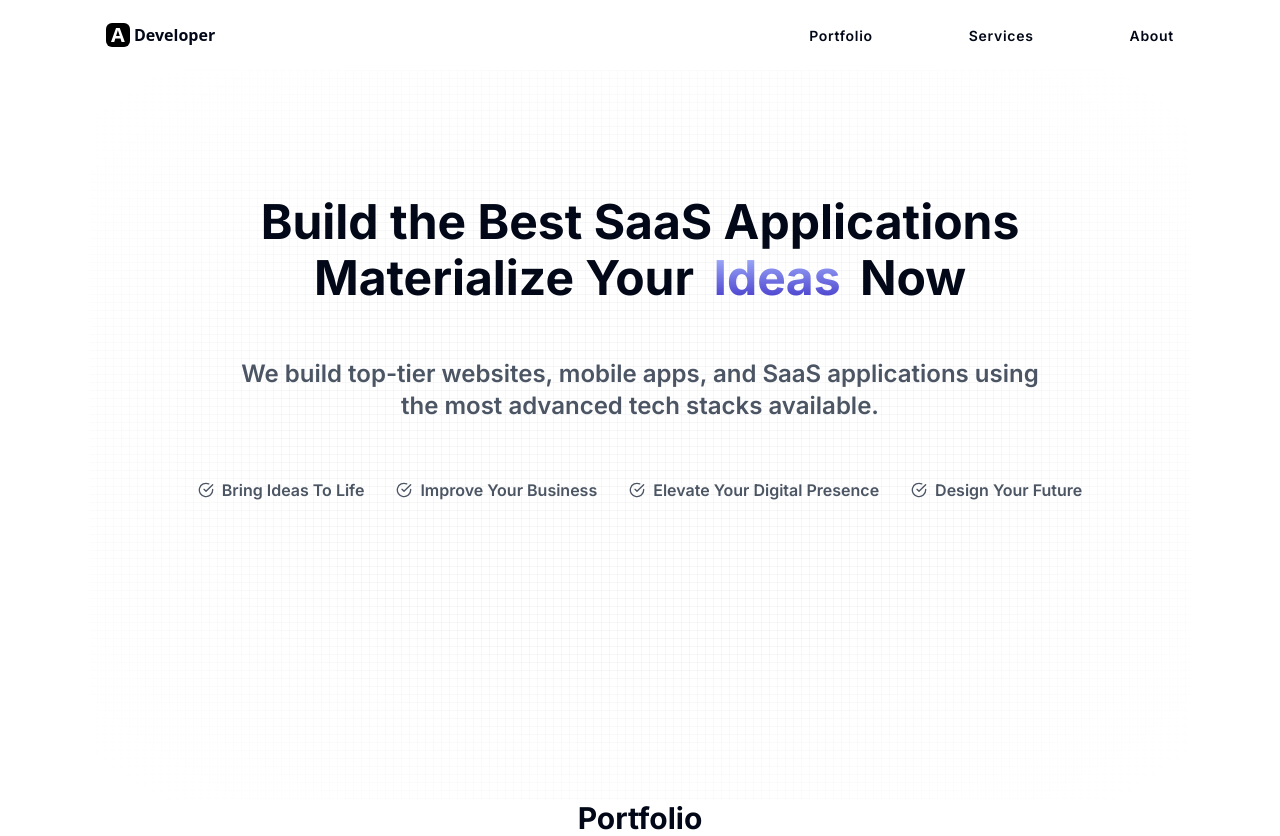
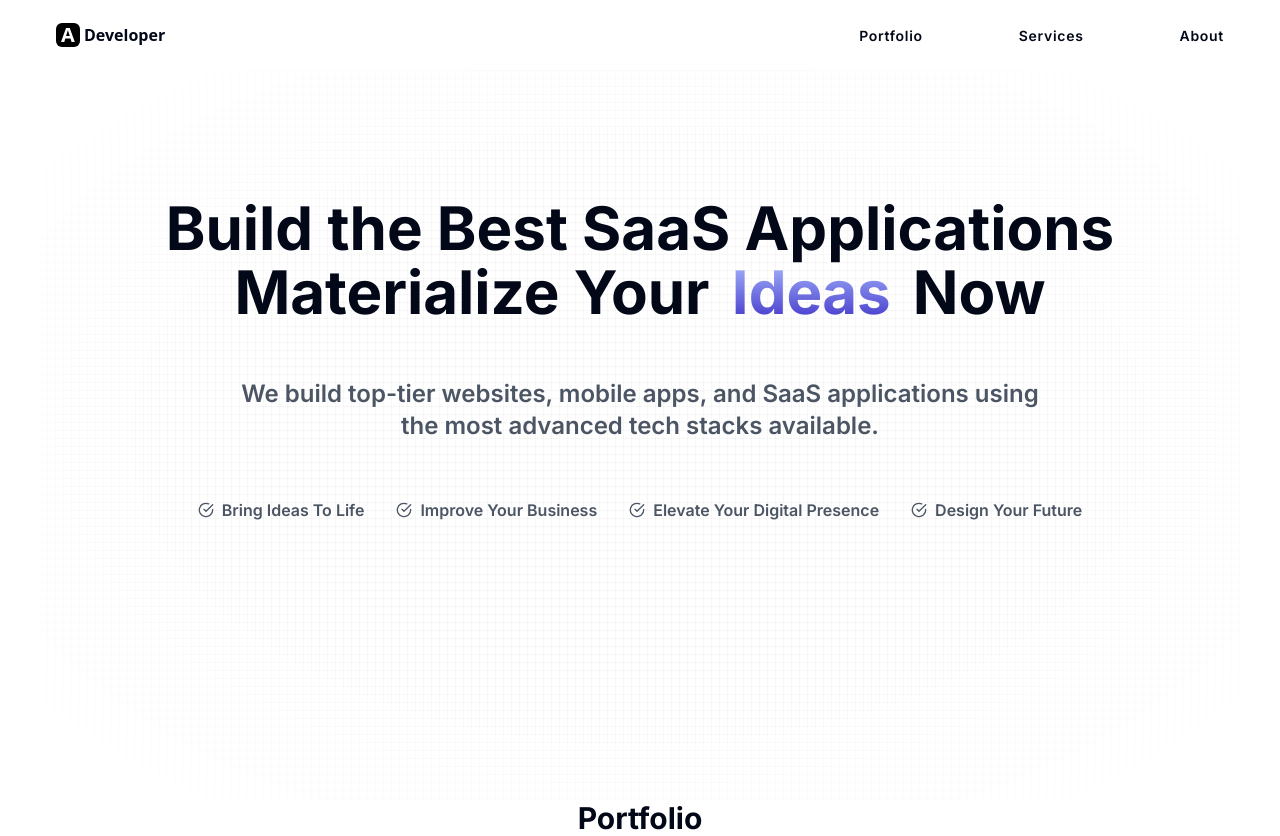
Before and after one commit to ammar-1990/ammar-website, a Next.js app: page / in a window 1280 px wide. Built offline with nearby package versions, Linux system fonts and the light colour scheme.

Commit message:
main page

```diff
--- a/app/(main)/page.tsx
+++ b/app/(main)/page.tsx
@@ -31,7 +31,7 @@ const MainSection = () => {
       <div className="relative z-10 h-full flex items-center justify-center pt-32 flex-col ">
         <h1 className="text-center">
           <p className="headers font-bold">Build the Best SaaS Applications</p>
-          <p className="headers font-bold md:mt-2 mt-6">
+          <p className="headers font-bold sm:mt-1 mt-3">
             Materialize Your{" "}
             <FlipWords words={["Dream", "Plans", "Ideas", "Goals"]} /> Now
           </p>
--- a/app/globals.css
+++ b/app/globals.css
@@ -76,9 +76,9 @@
   }
 
   .con {
-    @apply max-w-[1100px] mx-auto px-4
+    @apply max-w-[1200px] mx-auto px-4
   }
 
   .headers {
-    @apply 2xl:text-6xl lg:text-5xl   text-3xl
+    @apply 2xl:text-7xl lg:text-6xl md:text-5xl  sm:text-4xl   text-3xl
   }
```
